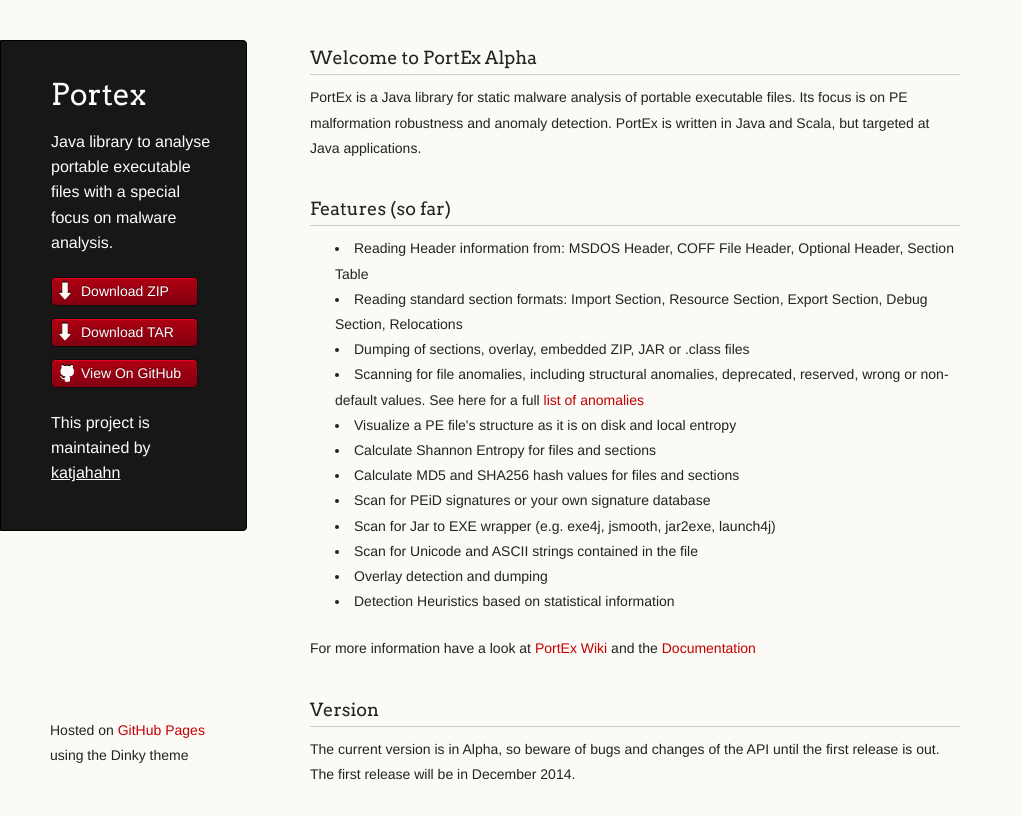
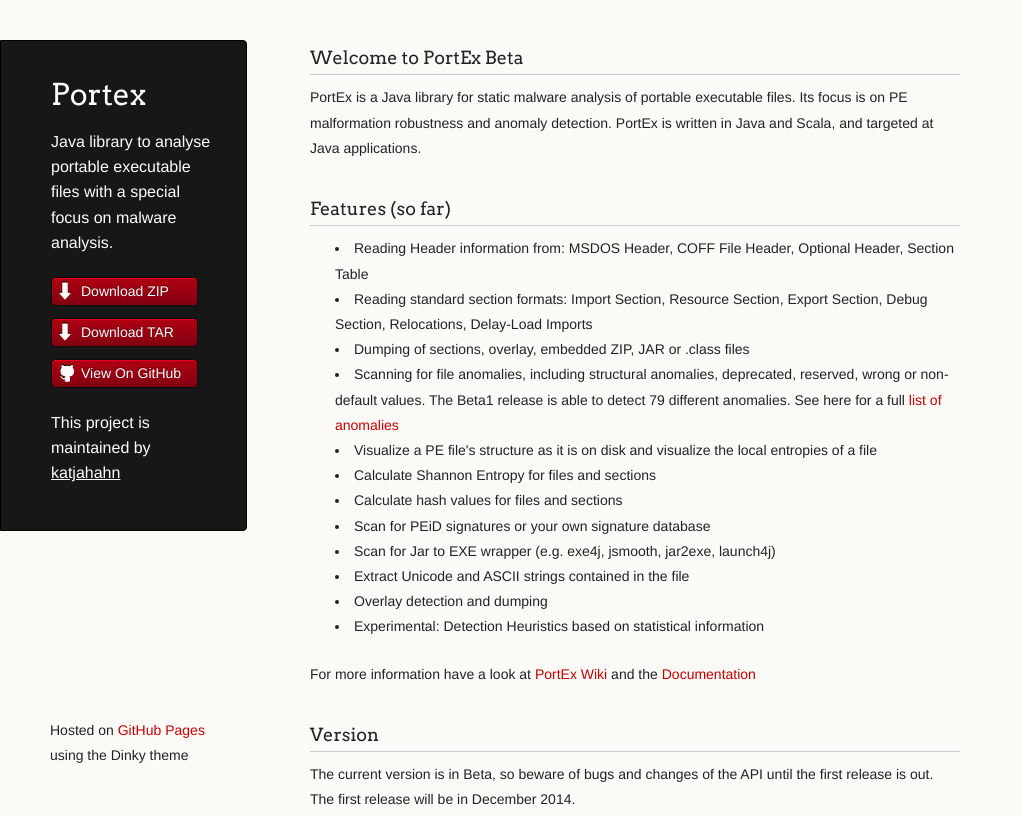
Before and after one commit to struppigel/PortEx, a plain HTML site: page index.html in a window 1280 px wide. Shown: the top 816 px of the page, without its empty margins (0-1023 px from the left). Drawn offline with Linux system fonts and the light colour scheme.

Commit message:
index update

```diff
--- a/index.html
+++ b/index.html
@@ -31,33 +31,33 @@
       </header>
       <section>
         <h3>
-<a name="welcome-to-portex" class="anchor" href="#welcome-to-portex"><span class="octicon octicon-link"></span></a>Welcome to PortEx Alpha</h3>
+<a name="welcome-to-portex" class="anchor" href="#welcome-to-portex"><span class="octicon octicon-link"></span></a>Welcome to PortEx Beta</h3>
 
 <p>PortEx is a Java library for static malware analysis of portable executable files. Its focus is on PE malformation robustness and anomaly detection.
-PortEx is written in Java and Scala, but targeted at Java applications.</p>
+PortEx is written in Java and Scala, and targeted at Java applications.</p>
 
 <h3>
 <a name="features-so-far" class="anchor" href="#features-so-far"><span class="octicon octicon-link"></span></a>Features (so far)</h3>
 
 <ul>
 <li>Reading Header information from: MSDOS Header, COFF File Header, Optional Header, Section Table</li>
-<li>Reading standard section formats: Import Section, Resource Section, Export Section, Debug Section, Relocations</li>
+<li>Reading standard section formats: Import Section, Resource Section, Export Section, Debug Section, Relocations, Delay-Load Imports</li>
 <li>Dumping of sections, overlay, embedded ZIP, JAR or .class files</li>
-<li>Scanning for file anomalies, including structural anomalies, deprecated, reserved, wrong or non-default values. See here for a full <a href="https://github.com/katjahahn/PortEx/blob/master/src/main/java/com/github/katjahahn/tools/anomalies/AnomalySubType.java">list of anomalies</a></li>
-<li>Visualize a PE file's structure as it is on disk and local entropy</li>
+<li>Scanning for file anomalies, including structural anomalies, deprecated, reserved, wrong or non-default values. The Beta1 release is able to detect 79 different anomalies. See here for a full <a href="https://github.com/katjahahn/PortEx/blob/master/src/main/java/com/github/katjahahn/tools/anomalies/AnomalySubType.java">list of anomalies</a></li>
+<li>Visualize a PE file's structure as it is on disk and visualize the local entropies of a file</li>
 <li>Calculate Shannon Entropy for files and sections</li>
-<li>Calculate MD5 and SHA256 hash values for files and sections</li>
+<li>Calculate hash values for files and sections</li>
 <li>Scan for PEiD signatures or your own signature database</li>
 <li>Scan for Jar to EXE wrapper (e.g. exe4j, jsmooth, jar2exe, launch4j)</li>
-<li>Scan for Unicode and ASCII strings contained in the file</li>
+<li>Extract Unicode and ASCII strings contained in the file</li>
 <li>Overlay detection and dumping</li>
-<li>Detection Heuristics based on statistical information</li>
+<li>Experimental: Detection Heuristics based on statistical information</li>
 </ul><p>For more information have a look at <a href="https://github.com/katjahahn/PortEx/wiki">PortEx Wiki</a> and the <a href="http://katjahahn.github.io/PortEx/javadocs">Documentation</a></p>
 
 <h3>
 <a name="version" class="anchor" href="#version"><span class="octicon octicon-link"></span></a>Version</h3>
 
-<p>The current version is in Alpha, so beware of bugs and changes of the API until the first release is out. The first release will be in December 2014.</p>
+<p>The current version is in Beta, so beware of bugs and changes of the API until the first release is out. The first release will be in December 2014.</p>
 
 <h3>
 <a name="build" class="anchor" href="#build"><span class="octicon octicon-link"></span></a>Using Portex</h3>
@@ -77,7 +77,7 @@ PortEx is written in Java and Scala, but targeted at Java applications.</p>
 <pre><code>&lt;dependency&gt;
         &lt;groupId&gt;portex&lt;/groupId&gt;
         &lt;artifactId&gt;portex_2.10&lt;/artifactId&gt;
-        &lt;version&gt;0.5.0&lt;/version&gt;
+        &lt;version&gt;1.0&lt;/version&gt;
 &lt;/dependency&gt;
 </code></pre>
 
```
